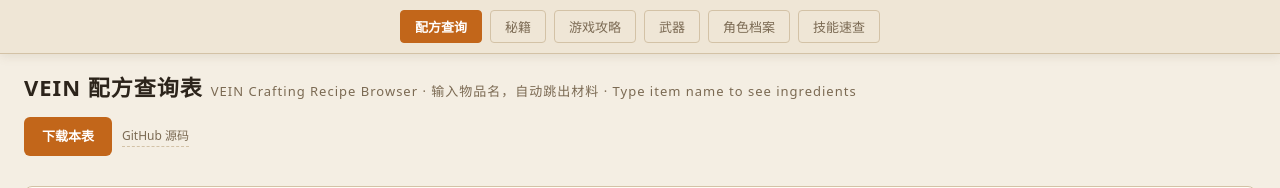
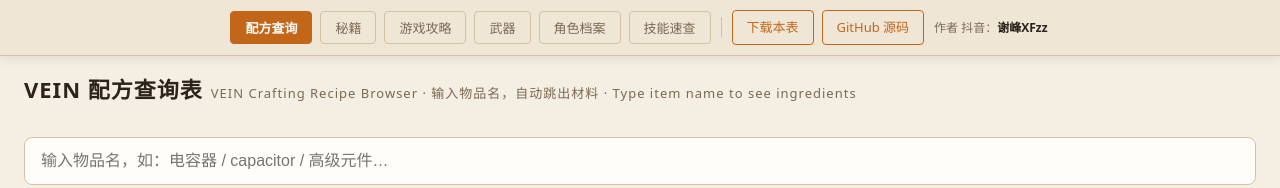
Before and after one commit to x398746951/xiefeng, a plain HTML site: page index.html in a window 1280 px wide. Shown: the top 188 px of the page. Drawn offline with Linux system fonts and the light colour scheme.

Commit message:
下载按钮和作者放上顶部导航栏

```diff
--- a/index.html
+++ b/index.html
@@ -21,12 +21,11 @@
     line-height:1.6; padding:16px 24px; max-width:100%; margin:0;
   }
   header{margin-bottom:18px;}
-  header .dlbar{margin-top:12px; display:flex; gap:10px; align-items:center; flex-wrap:wrap;}
-  header .dlbtn{display:inline-block; background:var(--accent); color:var(--onaccent); border-radius:6px;
-    padding:9px 18px; font-size:13px; font-weight:700; text-decoration:none;}
-  header .dlbtn:hover{background:var(--accent2);}
-  header .dlrepo{font-size:12px; color:var(--dim); text-decoration:none; border-bottom:1px dashed var(--line);}
-  header .dlrepo:hover{color:var(--accent); border-color:var(--accent);}
+  .tabbar-sep{width:1px; height:20px; background:var(--line); margin:0 2px;}
+  .tab-btn.dltab{border-color:var(--accent); color:var(--accent); text-decoration:none; display:inline-block;}
+  .tab-btn.dltab:hover{background:var(--accent); color:var(--onaccent); border-color:var(--accent);}
+  .tab-author{font-size:12px; color:var(--dim); white-space:nowrap; padding:0 2px;}
+  .tab-author b{color:var(--text); font-weight:700;}
   h1{font-size:22px; letter-spacing:1px;}
   h1 small{font-size:13px; color:var(--dim); font-weight:normal; margin-left:8px;}
   .subtitle{color:var(--dim); font-size:13px; margin-top:4px;}
@@ -388,10 +387,13 @@
     <button class="tab-btn" data-tab="weapon" onclick="switchTab('weapon')">武器</button>
     <button class="tab-btn" data-tab="char" onclick="switchTab('char')">角色档案</button>
     <button class="tab-btn" data-tab="skilltab" onclick="switchTab('skilltab')">技能速查</button>
+    <span class="tabbar-sep"></span>
+    <a class="tab-btn dltab" href="index.html" download="VEIN配方查询表.html">下载本表</a>
+    <a class="tab-btn dltab" href="https://github.com/x398746951/xiefeng" target="_blank" rel="noopener">GitHub 源码</a>
+    <span class="tab-author">作者 抖音：<b>谢峰XFzz</b></span>
   </div>
 <header>
   <h1>VEIN 配方查询表<small>VEIN Crafting Recipe Browser · 输入物品名，自动跳出材料 · Type item name to see ingredients</small></h1>
-  <div class="dlbar"><a class="dlbtn" href="index.html" download="VEIN配方查询表.html">下载本表</a><a class="dlrepo" href="https://github.com/x398746951/xiefeng" target="_blank" rel="noopener">GitHub 源码</a></div>
   </header>
 
 <div id="recipeTab">
```
